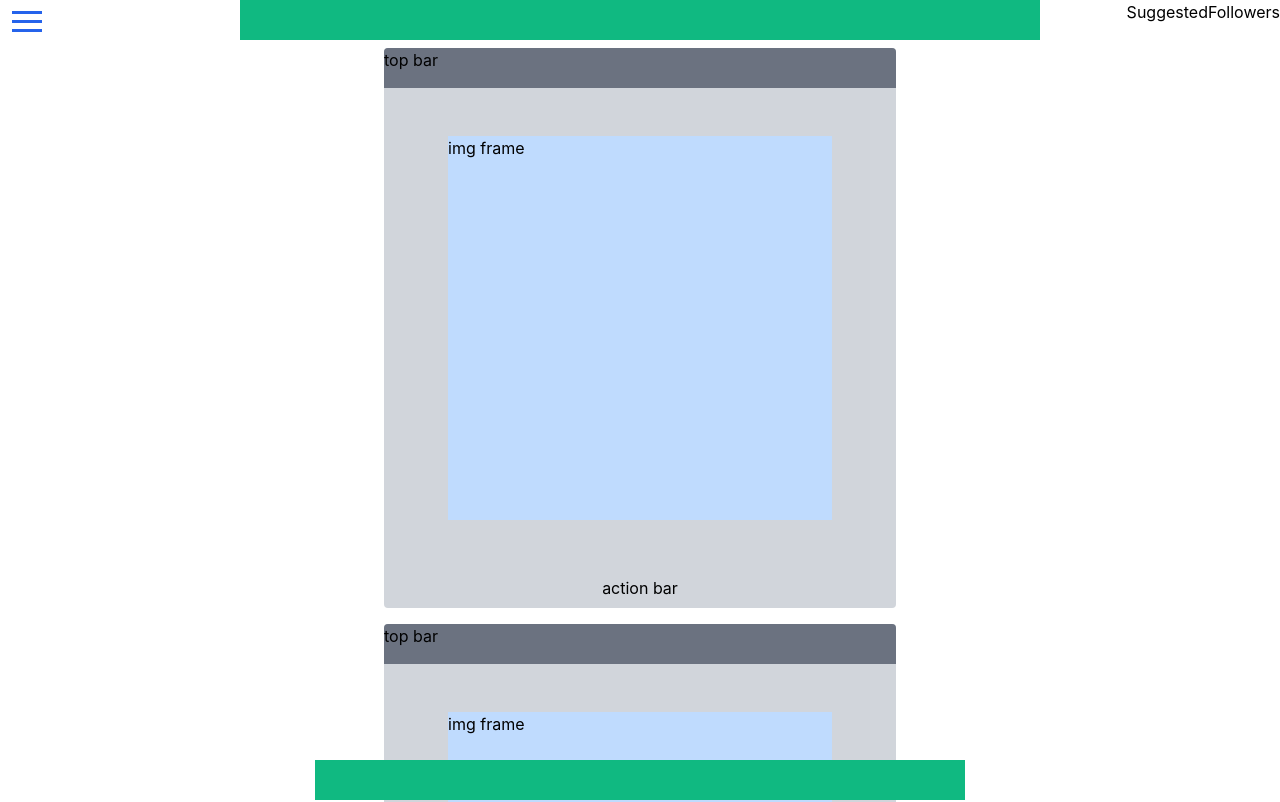
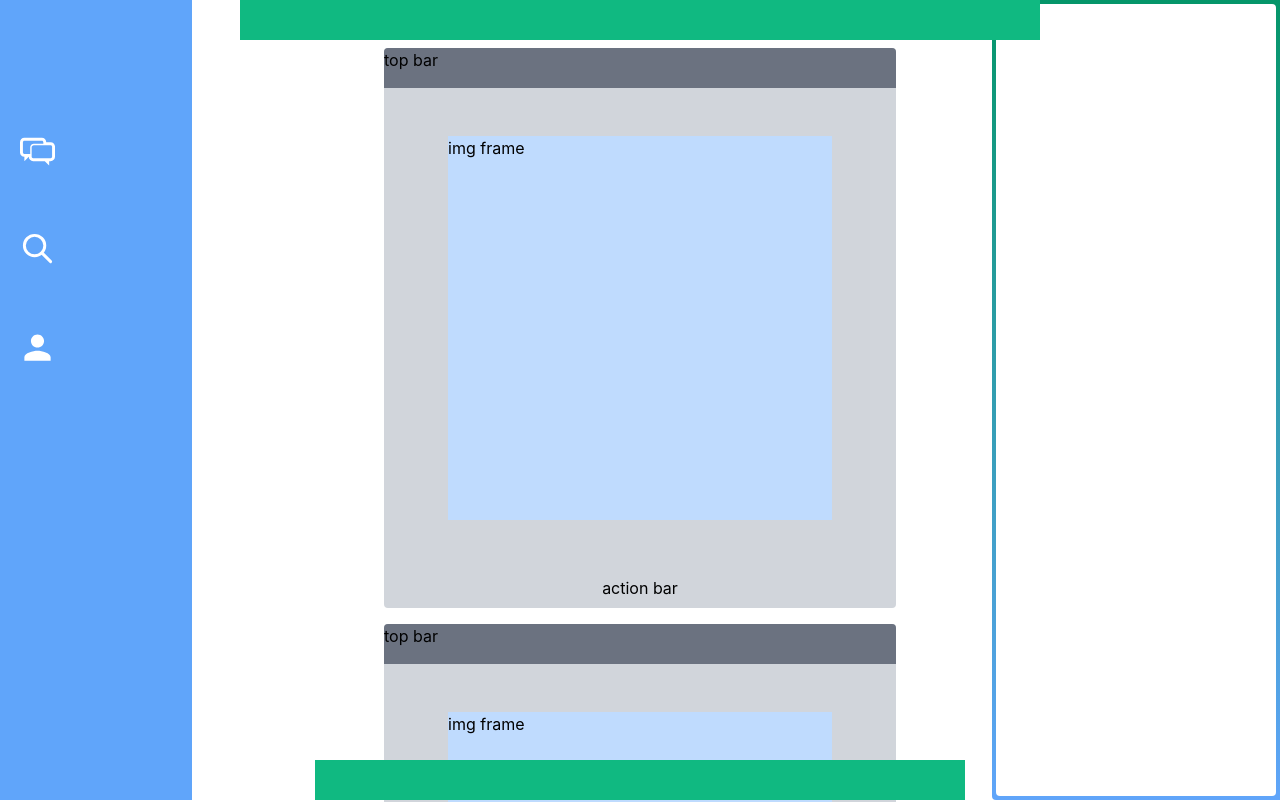
Before and after one commit to Mateo-Rey/Swifter-Frontend, a React (Create React App) app: page /dashboard in a window 1280 px wide. Shown: the top 802 px of the page. Built offline with nearby package versions, Linux system fonts and the light colour scheme; no server answers; sample sign-in values are in the browser's storage.

Commit message:
dashboard

```diff
--- a/src/components/MobileSettings.jsx
+++ b/src/components/MobileSettings.jsx
@@ -1,12 +1,14 @@
 import React, {useState} from 'react'
 import {TiMessages} from 'react-icons/ti'
+import {TbSearch} from 'react-icons/tb'
+import {IoMdPerson} from 'react-icons/io'
 function Settings() {
     const [showSidebar, setShowSidebar] = useState(false);
   return (
     <>
     {showSidebar ? (
         <button
-          className="flex text-4xl text-white items-center cursor-pointer fixed left-4 top-0 z-50"
+          className="flex text-4xl text-white items-center cursor-pointer fixed left-7 top-0 z-50"
           onClick={() => setShowSidebar(!showSidebar)}
         >
           x
@@ -25,11 +27,23 @@ function Settings() {
         </svg>
       )}
       <div
-      className={`top-0 w-[35vw] bg-blue-600  p-10 pl-20 text-white fixed h-full z-40  ease-in-out duration-300 ${
+      className={`top-0 w-10 bg-blue-400 md:w-48 pl-20 text-white fixed h-full z-40  ease-in-out duration-300 ${
         showSidebar ? "translate-x-0" : "-translate-y-full"
       }`}
     >
-      <TiMessages/>
+      <div className='flex flex-col fixed left-5 top-[100px]'>
+      <button className='my-8'>
+        <TiMessages size={35}/>
+      </button>
+      <button className='my-8'>
+      <TbSearch size={35}/>
+      </button>
+      <button className='my-8'>
+        <IoMdPerson size={35}/>
+      </button>
+      </div>
+
+
     </div>
     </>
   )
--- /dev/null
+++ b/src/components/Settings.jsx
@@ -0,0 +1,28 @@
+import React, {useState} from 'react'
+import {TiMessages} from 'react-icons/ti'
+import {TbSearch} from 'react-icons/tb'
+import {IoMdPerson} from 'react-icons/io'
+
+function Settings() {
+  return (
+    <div
+      className={`top-0 w-10 bg-blue-400 md:w-48 pl-20 text-white fixed h-full z-40  ease-in-out duration-300`}
+    >
+      <div className='flex flex-col fixed left-5 top-[100px]'>
+      <button className='my-8'>
+        <TiMessages size={35}/>
+      </button>
+      <button className='my-8'>
+      <TbSearch size={35}/>
+      </button>
+      <button className='my-8'>
+        <IoMdPerson size={35}/>
+      </button>
+      </div>
+
+
+    </div>
+  )
+}
+
+export default Settings
--- a/src/components/SuggestedFollowers.jsx
+++ b/src/components/SuggestedFollowers.jsx
@@ -2,7 +2,11 @@ import React from 'react'
 
 function SuggestedFollowers() {
   return (
-    <div className='fixed top-0 right-0'>SuggestedFollowers</div>
+    <div className='md:visible invisible fixed rounded-l top-0 right-0 bg-gradient-to-b from-emerald-600  to-blue-400  backdrop-blur-2xl h-full w-72'>
+        <div className='h-[99vh] rounded md:w-[280px] left-1 relative top-1 bg-white'>
+
+        </div>
+    </div>
   )
 }
 
--- a/src/pages/Dashboard.jsx
+++ b/src/pages/Dashboard.jsx
@@ -5,11 +5,15 @@ import Feed from "../components/Feed.jsx";
 import ActivityBar from "../components/ActivityBar.jsx";
 import MobileSettings from "../components/MobileSettings";
 import SuggestedFollowers from "../components/SuggestedFollowers";
+import Settings from "../components/Settings";
 function Dashboard() {
 
   return (
     <div>
+      <div className="md:hidden">
       <MobileSettings/>
+      </div>
+      <Settings/>
 
       <div className="flex justify-start justify-self-center items-center scroll-smooth flex-col">
         <Searchbar />
```
